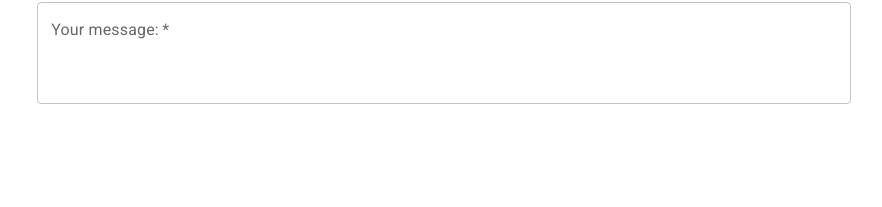
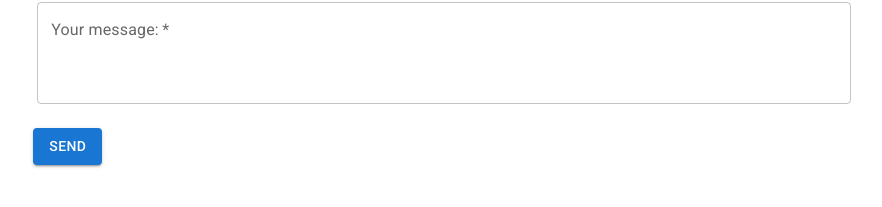
Before and after one commit to bsandfer/portfolio, a React (Create React App) app: page / in a window 1280 px wide. Shown: the part 1799-2006 px from the top of the page, without its empty margins (196-1078 px from the left). Before the commit the page ends 1927 px from the top, so only its background shows below. Built offline with nearby package versions, Linux system fonts and the light colour scheme.

Commit message:
send button

```diff
--- a/src/components/Contact/Contact.js
+++ b/src/components/Contact/Contact.js
@@ -1,5 +1,5 @@
 import React from 'react'
-import { FormControl, FormHelperText, Grid, Input, InputLabel, OutlinedInput, TextField } from '@mui/material'
+import { Button, FormControl, FormHelperText, Grid, Input, InputLabel, OutlinedInput, TextField } from '@mui/material'
 
 const Contact = () => {
   return (
@@ -52,6 +52,12 @@ const Contact = () => {
         </FormControl>
         </Grid>
 
+        <Grid container justifyContent="center" spacing={3} padding={3}>
+          <Grid item xs={11} md={9} lg={8}>
+            <Button variant="contained">Send</Button>
+          </Grid>
+        </Grid>
+
     </Grid>
 
     </>
```
